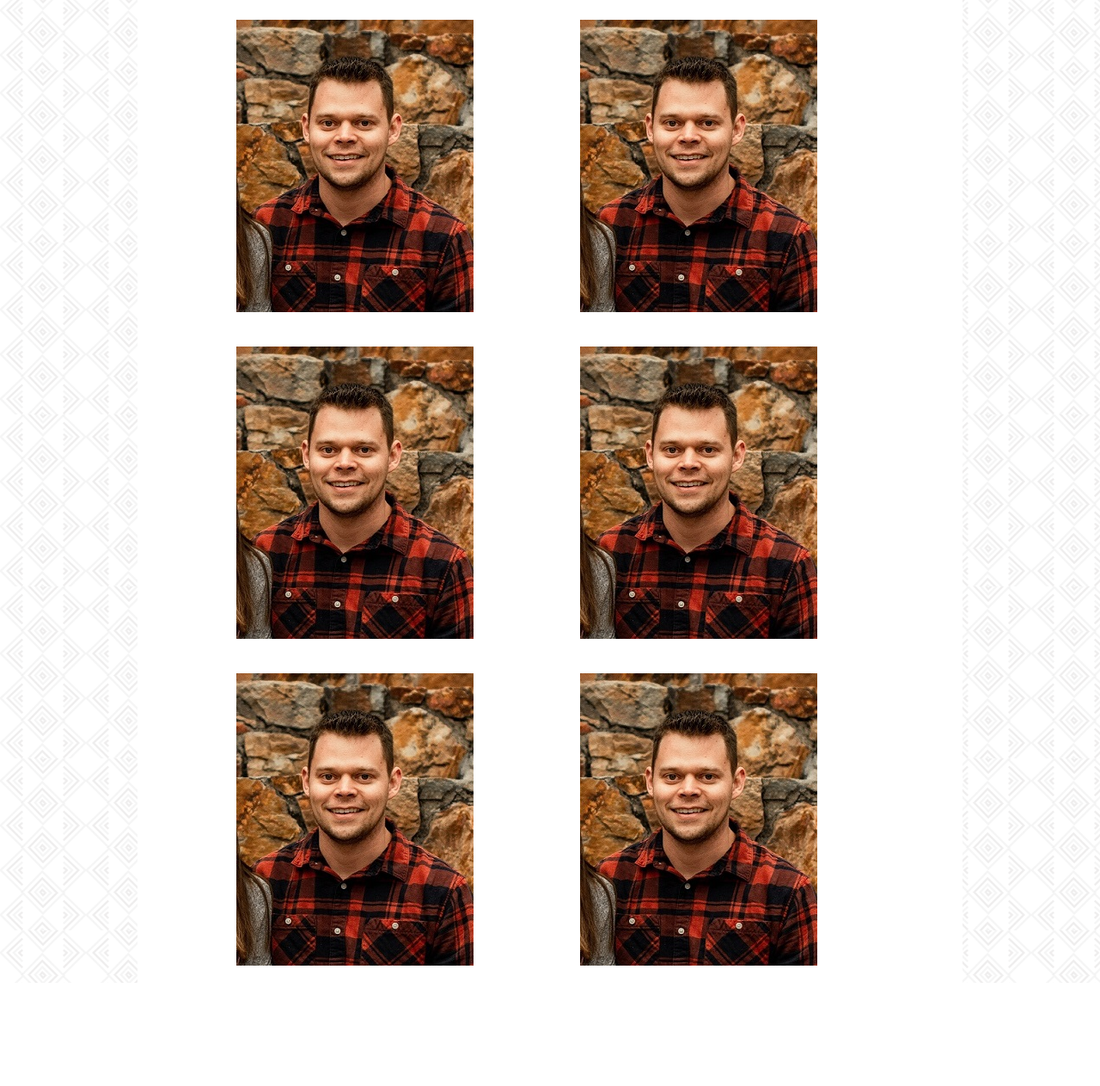
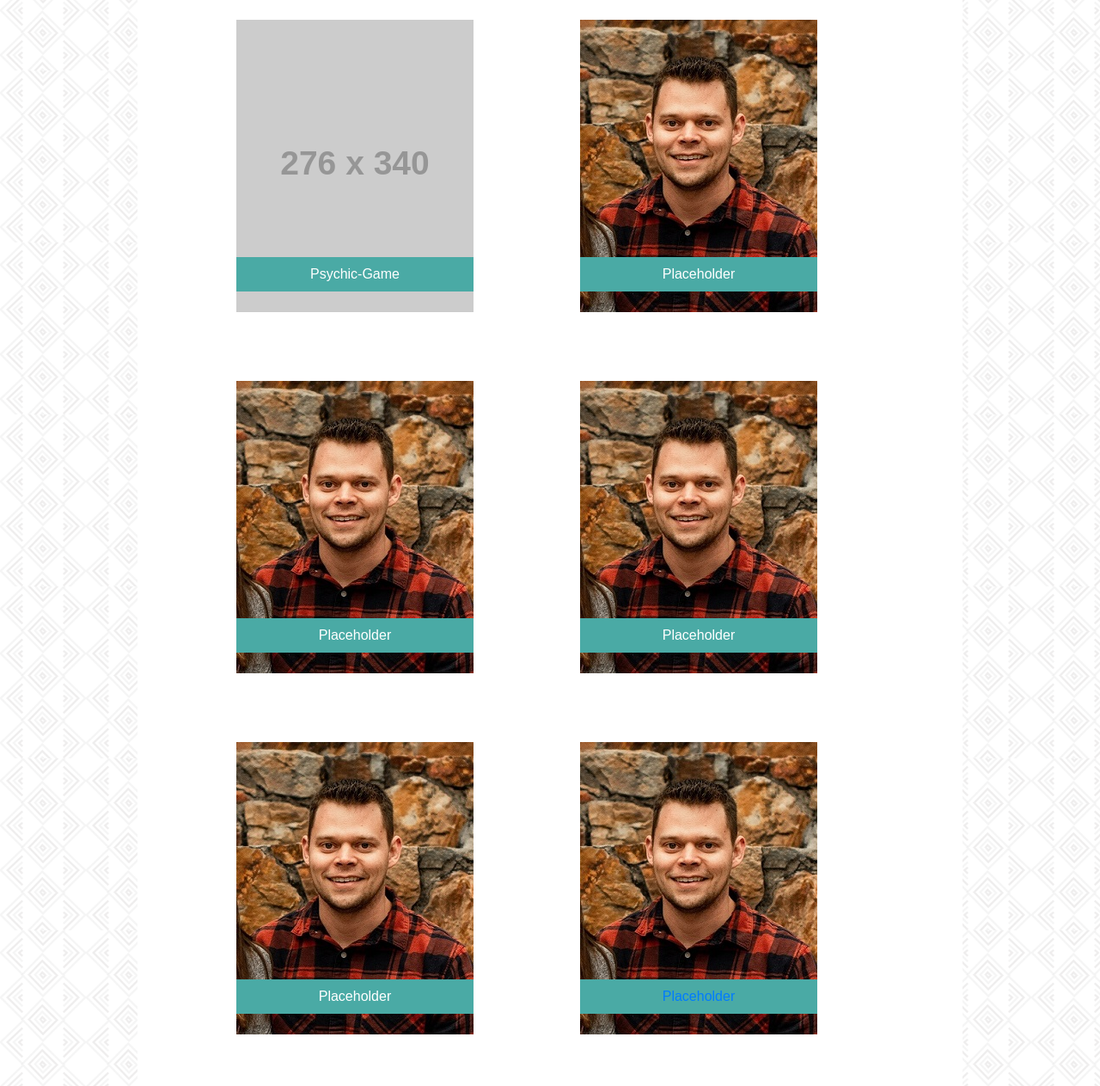
Before and after one commit to trevorjburni/Bootstrap-Portfolio, a plain HTML site: page portfolio.html in a window 1280 px wide. Shown: the part 214-1477 px from the top of the page at 86% size. Before the commit the page ends 1357 px from the top, so only its background shows below. Drawn offline with nearby package versions, Linux system fonts and the light colour scheme; placeholder pictures from the web are drawn by us.

Commit message:
Added ribbons to my portfolio page over my images. Created link to Psychic game.

```diff
--- a/assets/style.css
+++ b/assets/style.css
@@ -8,6 +8,16 @@ body {
     background-color: #fff;
     max-width: 960px;
     margin: auto;
+}
+
+.ribbon {
+    background-color: #4aaaa5;
+    position: relative;
+    bottom: 20%;
+    left: 20px;
+    width: 276px;
+    text-align: center;
+    line-height: 40px;
 }
 
 #brand {
@@ -28,4 +38,10 @@ body {
 
 #portfolioImage {
     padding: 20px;
+    display: block;
+    text-align: center;
 }
+
+#link {
+    color: #fff;
+}
--- a/portfolio.html
+++ b/portfolio.html
@@ -47,31 +47,49 @@
         </div>
         <div class="row">
             <div class="col-lg-1"></div>
-            <div class="media col-lg-5">
-                <img id="portfolioImage" src="assets/images/IMG_0675 (2).JPG">
+            <div class="col-lg-5">
+                <img id="portfolioImage" src="https://via.placeholder.com/276x340.png" class="img-responsive">
+                <div class="carosel-caption ribbon">
+                    <a id="link" href="https://trevorjburni.github.io/Psychic-Game/">Psychic-Game</a>
+                </div>
             </div>
-            <div class="media col-lg-5">
-                <img id="portfolioImage" src="assets/images/IMG_0675 (2).JPG">
+            <div class="col-lg-5">
+                <img id="portfolioImage" src="assets/images/IMG_0675 (2).JPG" class="img-responsive">
+                <div class="carosel-caption ribbon">
+                    <a id="link" href="#">Placeholder</a>
+                </div>
             </div>
             <div class="col-lg-1"></div>
         </div>
         <div class="row">
             <div class="col-lg-1"></div>
-            <div class="media col-lg-5">
-                <img id="portfolioImage" src="assets/images/IMG_0675 (2).JPG">
+            <div class=" col-lg-5">
+                <img id="portfolioImage" src="assets/images/IMG_0675 (2).JPG" class="img-responsive">
+                <div class="carosel-caption ribbon">
+                    <a id="link" href="#">Placeholder</a>
+                </div>
             </div>
-            <div class="media col-lg-5">
-                <img id="portfolioImage" src="assets/images/IMG_0675 (2).JPG">
+            <div class="col-lg-5">
+                <img id="portfolioImage" src="assets/images/IMG_0675 (2).JPG" class="img-responsive">
+                <div class="carosel-caption ribbon">
+                    <a id="link" href="#">Placeholder</a>
+                </div>
             </div>
             <div class="col-lg-1"></div>
         </div>
         <div class="row">
             <div class="col-lg-1"></div>
-            <div class="media col-lg-5">
-                <img id="portfolioImage" src="assets/images/IMG_0675 (2).JPG">
+            <div class="col-lg-5">
+                <img id="portfolioImage" src="assets/images/IMG_0675 (2).JPG" class="img-responsive">
+                <div class="carosel-caption ribbon">
+                    <a id="link" href="#">Placeholder</a>
+                </div>
             </div>
-            <div class="media col-lg-5">
-                <img id="portfolioImage" src="assets/images/IMG_0675 (2).JPG">
+            <div class="col-lg-5">
+                <img id="portfolioImage" src="assets/images/IMG_0675 (2).JPG" class="img-responsive">
+                <div class="carosel-caption ribbon">
+                    <a href="#">Placeholder</a>
+                </div>
             </div>
             <div class="col-lg-1"></div>
 
```
